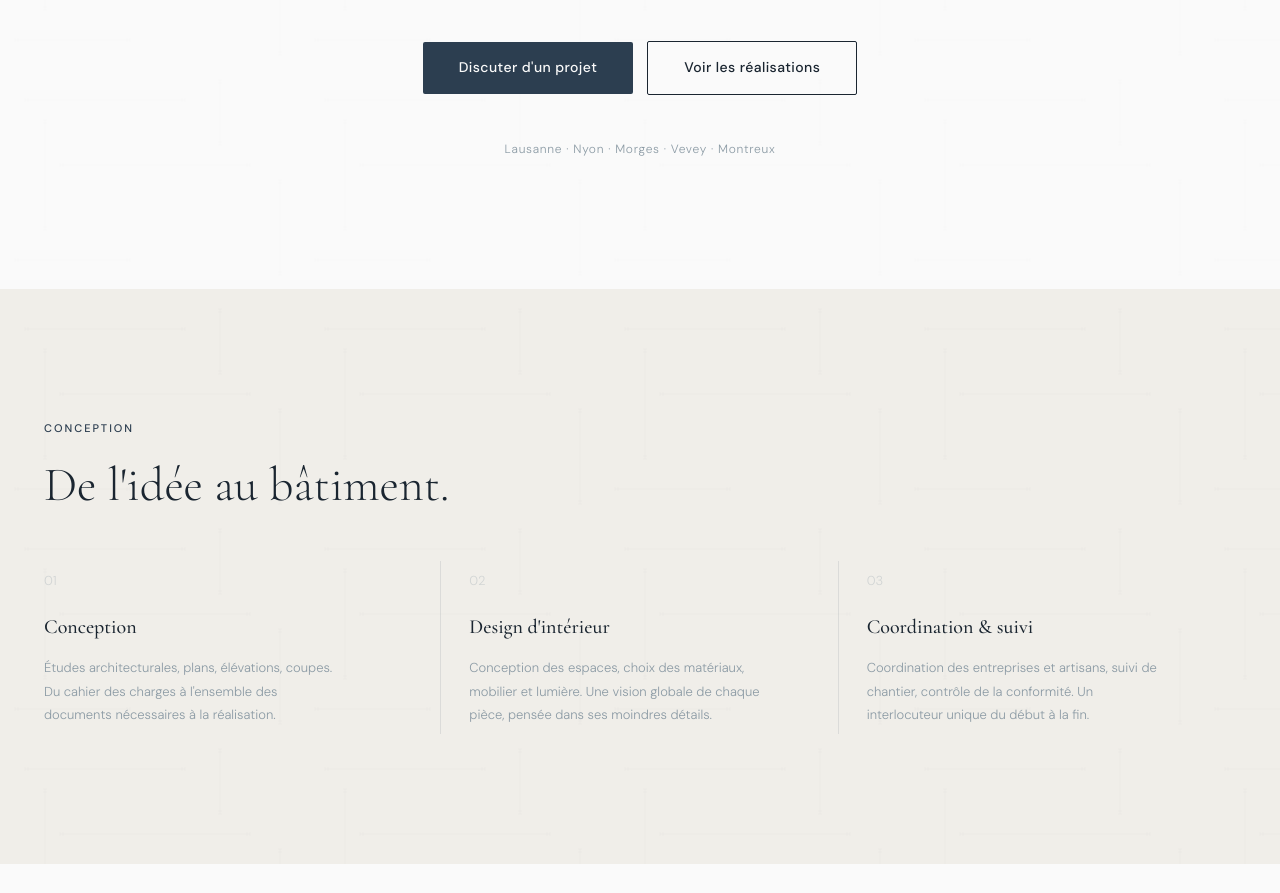
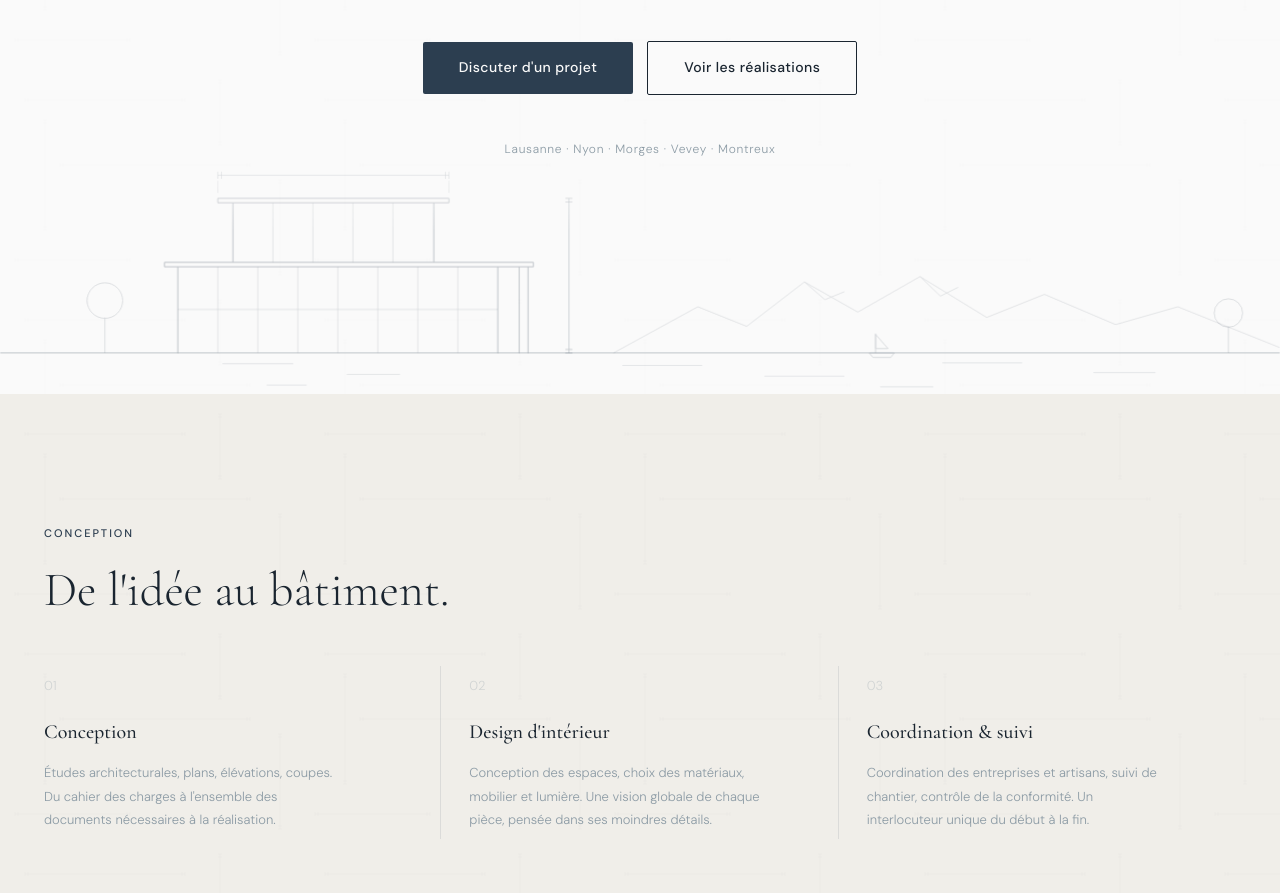
Before and after one commit to Lomig22/aris, a plain HTML site: page index.html in a window 1280 px wide. Shown: the part 600-1493 px from the top of the page. Drawn offline with nearby package versions, Linux system fonts and the light colour scheme.

Commit message:
Hero : dessin d'architecte SVG en fond (villa, Léman, Alpes, cotes)
Co-Authored-By: Claude Fable 5 <noreply@anthropic.com>

```diff
--- a/index.html
+++ b/index.html
@@ -324,14 +324,39 @@ button { font: inherit; cursor: pointer; border: none; background: none; }
    7. HERO — élégance architecturale, texte centré, épure maximale
    ══════════════════════════════════════════════════════════════════ */
 .hero {
+  position: relative;
+  overflow: hidden;
   background-color: var(--blanc);
-  padding: 100px 0 90px;
+  padding: 100px 0 190px;
   text-align: center;
 }
 .hero-inner {
+  position: relative;
+  z-index: 1;
   max-width: 680px;
   margin: 0 auto;
   padding-top: var(--header-h);
+}
+
+/* Dessin d'architecte en fond de hero — villa contemporaine face au
+   Léman et aux Alpes, au trait fin, dans la continuité de la trame
+   de cotes. SVG inline (aucune dépendance, couleur via var(--ardoise)),
+   fondu vers le haut pour préserver la lisibilité du texte. */
+.hero-dessin {
+  position: absolute;
+  bottom: -2px;
+  left: 50%;
+  transform: translateX(-50%);
+  width: 100%;
+  min-width: 840px;
+  max-width: 1600px;
+  height: auto;
+  pointer-events: none;
+  opacity: 0;
+  animation: hero-dessin-apparition 1.4s ease 0.5s forwards;
+}
+@keyframes hero-dessin-apparition {
+  to { opacity: 1; }
 }
 .hero-eyebrow {
   font-family: var(--sans);
@@ -797,6 +822,7 @@ button { font: inherit; cursor: pointer; border: none; background: none; }
     transition: none;
   }
   .burger span, .nav-mobile, .galerie-overlay { transition: none; }
+  .hero-dessin { animation: none; opacity: 1; }
 }
 
 /* ══════════════════════════════════════════════════════════════════
@@ -809,7 +835,7 @@ button { font: inherit; cursor: pointer; border: none; background: none; }
 
 @media (min-width: 768px) {
   .section { padding: 110px 0; }
-  .hero { padding: 130px 0 110px; }
+  .hero { padding: 130px 0 215px; }
   .hero-inner { padding-top: var(--header-h); }
 
   /* Conception : 3 colonnes séparées par de fines lignes verticales */
@@ -852,7 +878,7 @@ button { font: inherit; cursor: pointer; border: none; background: none; }
   .burger { display: none; }
 
   .section { padding: 130px 0; }
-  .hero { padding: 160px 0 130px; }
+  .hero { padding: 160px 0 235px; }
 
   /* Approche : texte 55 % / citation 45 % */
   .approche-grille { grid-template-columns: 55fr 45fr; gap: 64px; }
@@ -925,6 +951,104 @@ button { font: inherit; cursor: pointer; border: none; background: none; }
 
   <!-- ═════════════════ 2. HERO ═════════════════ -->
   <section class="hero trame-hero">
+
+    <!-- Dessin d'architecte en fond : villa contemporaine, Léman, Alpes,
+         cotes de plan — au trait fin ardoise, fondu vers le haut -->
+    <svg class="hero-dessin" viewBox="0 0 1440 300" preserveAspectRatio="xMidYMax meet" aria-hidden="true" focusable="false">
+      <defs>
+        <linearGradient id="hero-fondu" x1="0" y1="0" x2="0" y2="1">
+          <stop offset="0" stop-color="#FFFFFF" stop-opacity="0"/>
+          <stop offset="0.38" stop-color="#FFFFFF" stop-opacity="1"/>
+        </linearGradient>
+        <mask id="hero-masque">
+          <rect width="1440" height="300" fill="url(#hero-fondu)"/>
+        </mask>
+      </defs>
+      <g mask="url(#hero-masque)" fill="none" stroke="var(--ardoise)">
+
+        <!-- Horizon du lac -->
+        <line x1="0" y1="252" x2="1440" y2="252" stroke-width="1" opacity="0.3"/>
+
+        <!-- Reflets sur l'eau -->
+        <g stroke-width="0.8" opacity="0.15">
+          <line x1="250" y1="264" x2="330" y2="264"/>
+          <line x1="700" y1="266" x2="790" y2="266"/>
+          <line x1="1060" y1="263" x2="1150" y2="263"/>
+          <line x1="390" y1="276" x2="450" y2="276"/>
+          <line x1="860" y1="278" x2="950" y2="278"/>
+          <line x1="1230" y1="274" x2="1300" y2="274"/>
+          <line x1="300" y1="288" x2="345" y2="288"/>
+          <line x1="990" y1="290" x2="1050" y2="290"/>
+        </g>
+
+        <!-- Les Alpes au loin -->
+        <g stroke-width="1" opacity="0.13">
+          <polyline points="690,252 785,200 840,222 905,172 965,206 1035,166 1110,212 1175,186 1255,220 1325,200 1440,246"/>
+          <polyline points="905,172 928,192 950,183"/>
+          <polyline points="1035,166 1058,188 1078,178"/>
+        </g>
+
+        <!-- Voilier sur le Léman -->
+        <g stroke-width="0.9" opacity="0.2">
+          <line x1="985" y1="252" x2="985" y2="230"/>
+          <path d="M985,231 L999,247 L985,247 Z"/>
+          <path d="M978,252 L1006,252 L1002,257 L982,257 Z"/>
+        </g>
+
+        <!-- Villa contemporaine : deux volumes à toit plat, porte-à-faux -->
+        <g stroke-width="1" opacity="0.32">
+          <path d="M185,150 H600 V155 H185 Z"/>
+          <path d="M245,78 H505 V83 H245 Z"/>
+          <line x1="262" y1="83" x2="262" y2="150"/>
+          <line x1="488" y1="83" x2="488" y2="150"/>
+          <line x1="200" y1="155" x2="200" y2="252"/>
+          <line x1="560" y1="155" x2="560" y2="252"/>
+          <line x1="584" y1="155" x2="584" y2="252"/>
+          <line x1="594" y1="155" x2="594" y2="252"/>
+        </g>
+
+        <!-- Meneaux des vitrages -->
+        <g stroke-width="0.6" opacity="0.22">
+          <line x1="245" y1="155" x2="245" y2="252"/>
+          <line x1="290" y1="155" x2="290" y2="252"/>
+          <line x1="335" y1="155" x2="335" y2="252"/>
+          <line x1="380" y1="155" x2="380" y2="252"/>
+          <line x1="425" y1="155" x2="425" y2="252"/>
+          <line x1="470" y1="155" x2="470" y2="252"/>
+          <line x1="515" y1="155" x2="515" y2="252"/>
+          <line x1="307" y1="83" x2="307" y2="150"/>
+          <line x1="352" y1="83" x2="352" y2="150"/>
+          <line x1="397" y1="83" x2="397" y2="150"/>
+          <line x1="442" y1="83" x2="442" y2="150"/>
+          <line x1="200" y1="203" x2="560" y2="203"/>
+        </g>
+
+        <!-- Cotes d'architecte (doubles barres aux extrémités) -->
+        <g stroke-width="0.7" opacity="0.35">
+          <line x1="245" y1="52" x2="505" y2="52"/>
+          <line x1="245" y1="48" x2="245" y2="56"/>
+          <line x1="249" y1="48" x2="249" y2="56"/>
+          <line x1="501" y1="48" x2="501" y2="56"/>
+          <line x1="505" y1="48" x2="505" y2="56"/>
+          <line x1="245" y1="58" x2="245" y2="72" opacity="0.6"/>
+          <line x1="505" y1="58" x2="505" y2="72" opacity="0.6"/>
+          <line x1="640" y1="78" x2="640" y2="252"/>
+          <line x1="636" y1="78" x2="644" y2="78"/>
+          <line x1="636" y1="82" x2="644" y2="82"/>
+          <line x1="636" y1="248" x2="644" y2="248"/>
+          <line x1="636" y1="252" x2="644" y2="252"/>
+        </g>
+
+        <!-- Arbres -->
+        <g stroke-width="0.9" opacity="0.18">
+          <line x1="118" y1="252" x2="118" y2="212"/>
+          <circle cx="118" cy="193" r="20"/>
+          <line x1="1382" y1="252" x2="1382" y2="222"/>
+          <circle cx="1382" cy="207" r="16"/>
+        </g>
+      </g>
+    </svg>
+
     <div class="container">
       <div class="hero-inner">
         <p class="hero-eyebrow reveal">Conception bâtiment · Cantons de Vaud · Suisse</p>
```
